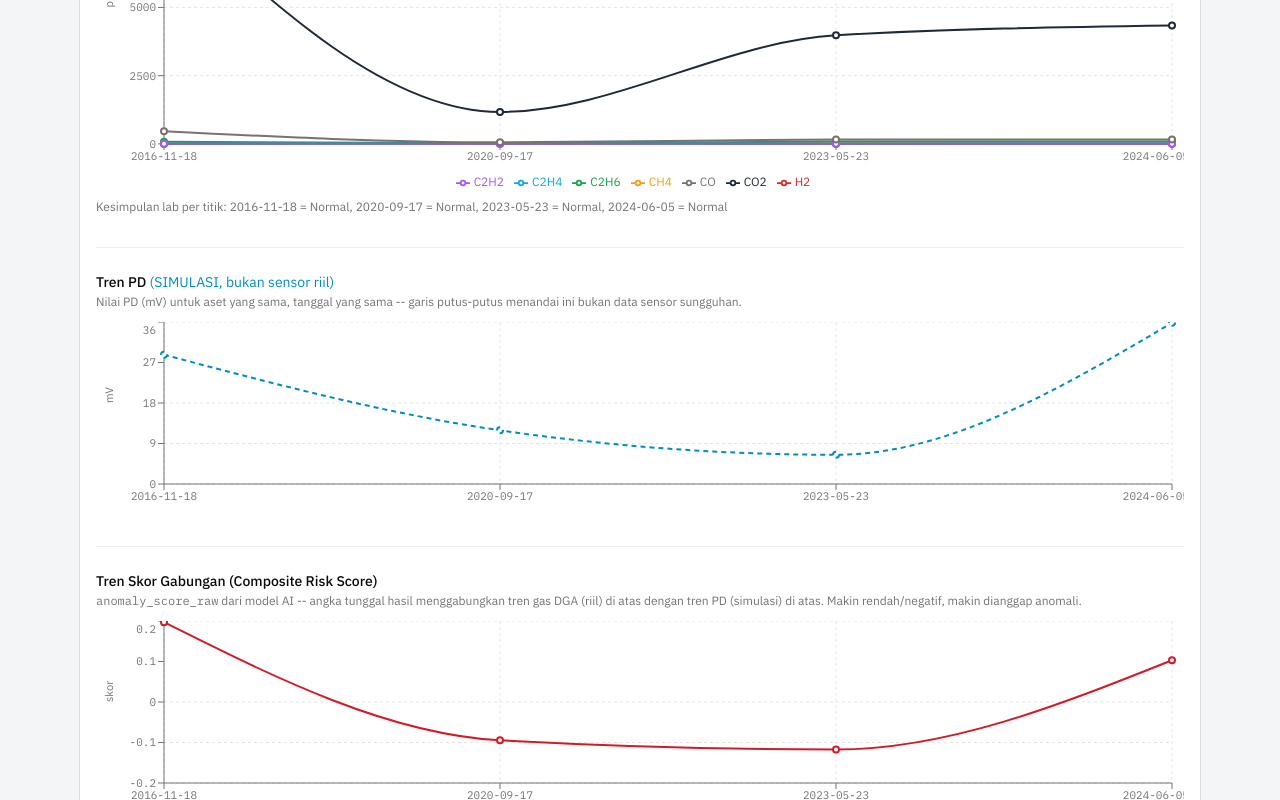
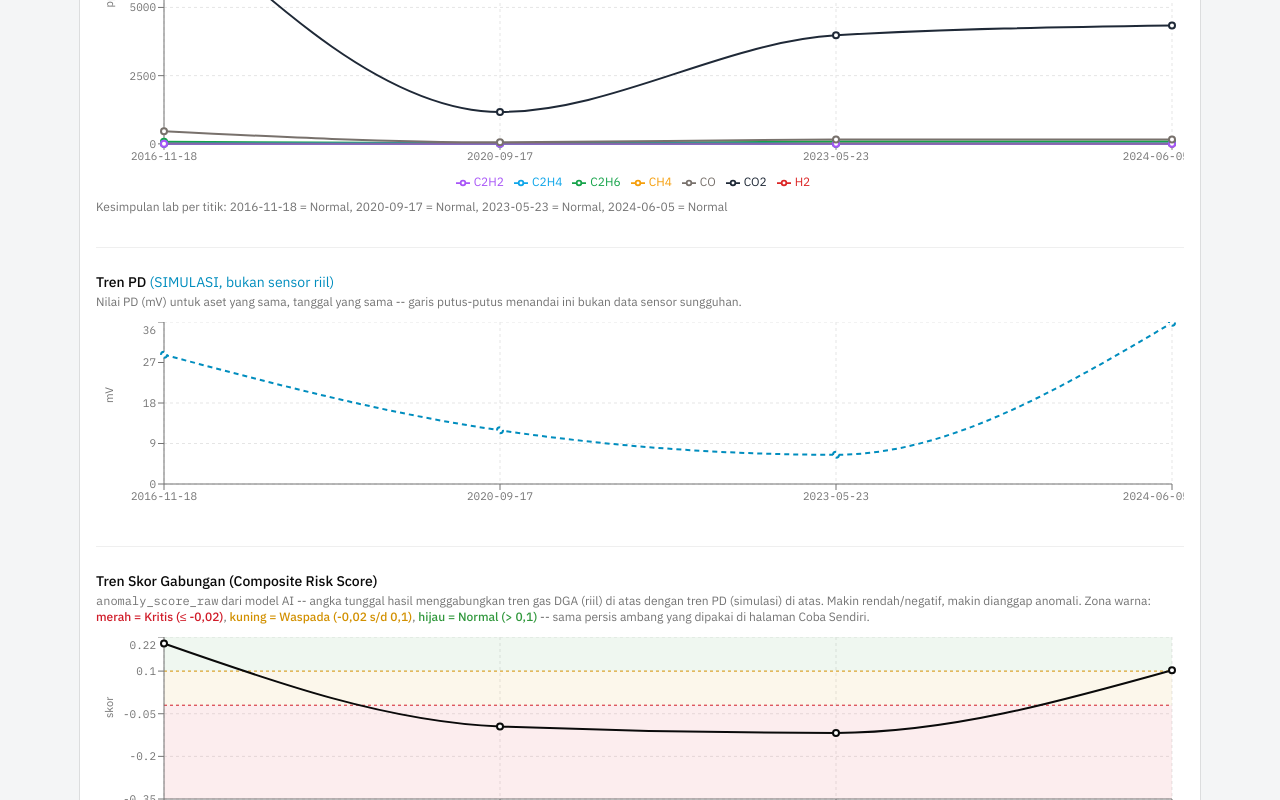
Before and after one commit to lenilestari/pkm-inovasi, a Next.js app in the folder webapp/: page / in a window 1280 px wide. Shown: the part 2000-2800 px from the top of the page. Built offline with nearby package versions, Linux system fonts and the light colour scheme.

Commit message:
Add color-coded Kritis/Waspada/Normal reference zones to Composite Risk Score trend chart

```diff
--- a/webapp/src/components/dashboard.tsx
+++ b/webapp/src/components/dashboard.tsx
@@ -9,6 +9,8 @@ import {
   Legend,
   Line,
   LineChart,
+  ReferenceArea,
+  ReferenceLine,
   ResponsiveContainer,
   Tooltip,
   XAxis,
@@ -362,7 +364,10 @@ export function Dashboard() {
             <p className="text-xs text-muted-foreground mt-0.5 mb-3">
               <code className="font-data">anomaly_score_raw</code> dari model AI -- angka tunggal
               hasil menggabungkan tren gas DGA (riil) di atas dengan tren PD (simulasi) di atas.
-              Makin rendah/negatif, makin dianggap anomali.
+              Makin rendah/negatif, makin dianggap anomali. Zona warna: <span className="text-fault-pd font-medium">merah = Kritis (&le; -0,02)</span>,
+              <span className="text-fault-thermal-oil font-medium"> kuning = Waspada (-0,02 s/d 0,1)</span>,
+              <span className="text-fault-normal font-medium"> hijau = Normal (&gt; 0,1)</span> -- sama
+              persis ambang yang dipakai di halaman Coba Sendiri.
             </p>
             <div className="h-48">
               <ResponsiveContainer width="100%" height="100%">
@@ -374,10 +379,16 @@ export function Dashboard() {
                     tick={{ fontSize: 11, fontFamily: "var(--font-data)" }}
                   />
                   <YAxis
+                    domain={[-0.35, 0.22]}
                     stroke="var(--muted-foreground)"
                     tick={{ fontSize: 11, fontFamily: "var(--font-data)" }}
                     label={{ value: "skor", angle: -90, position: "insideLeft", fill: "var(--muted-foreground)", fontSize: 11 }}
                   />
+                  <ReferenceArea y1={-0.35} y2={-0.02} fill="var(--fault-pd)" fillOpacity={0.08} />
+                  <ReferenceArea y1={-0.02} y2={0.1} fill="var(--fault-thermal-oil)" fillOpacity={0.08} />
+                  <ReferenceArea y1={0.1} y2={0.22} fill="var(--fault-normal)" fillOpacity={0.08} />
+                  <ReferenceLine y={-0.02} stroke="var(--fault-pd)" strokeDasharray="3 3" />
+                  <ReferenceLine y={0.1} stroke="var(--fault-thermal-oil)" strokeDasharray="3 3" />
                   <Tooltip
                     contentStyle={{
                       background: "var(--popover)",
@@ -386,13 +397,17 @@ export function Dashboard() {
                       fontSize: 12,
                     }}
                     labelFormatter={(label) => `Tanggal: ${label}`}
-                    formatter={(value) => [Number(value).toFixed(4), "anomaly_score_raw"]}
+                    formatter={(value) => {
+                      const v = Number(value);
+                      const zone = v <= -0.02 ? "Kritis" : v <= 0.1 ? "Waspada" : "Normal";
+                      return [`${v.toFixed(4)} (${zone})`, "anomaly_score_raw"];
+                    }}
                   />
                   <Line
                     type="monotone"
                     dataKey="anomaly_score_raw"
                     name="Skor Gabungan (AI)"
-                    stroke="var(--fault-pd)"
+                    stroke="var(--foreground)"
                     strokeWidth={2}
                     dot={{ r: 3 }}
                   />
```
